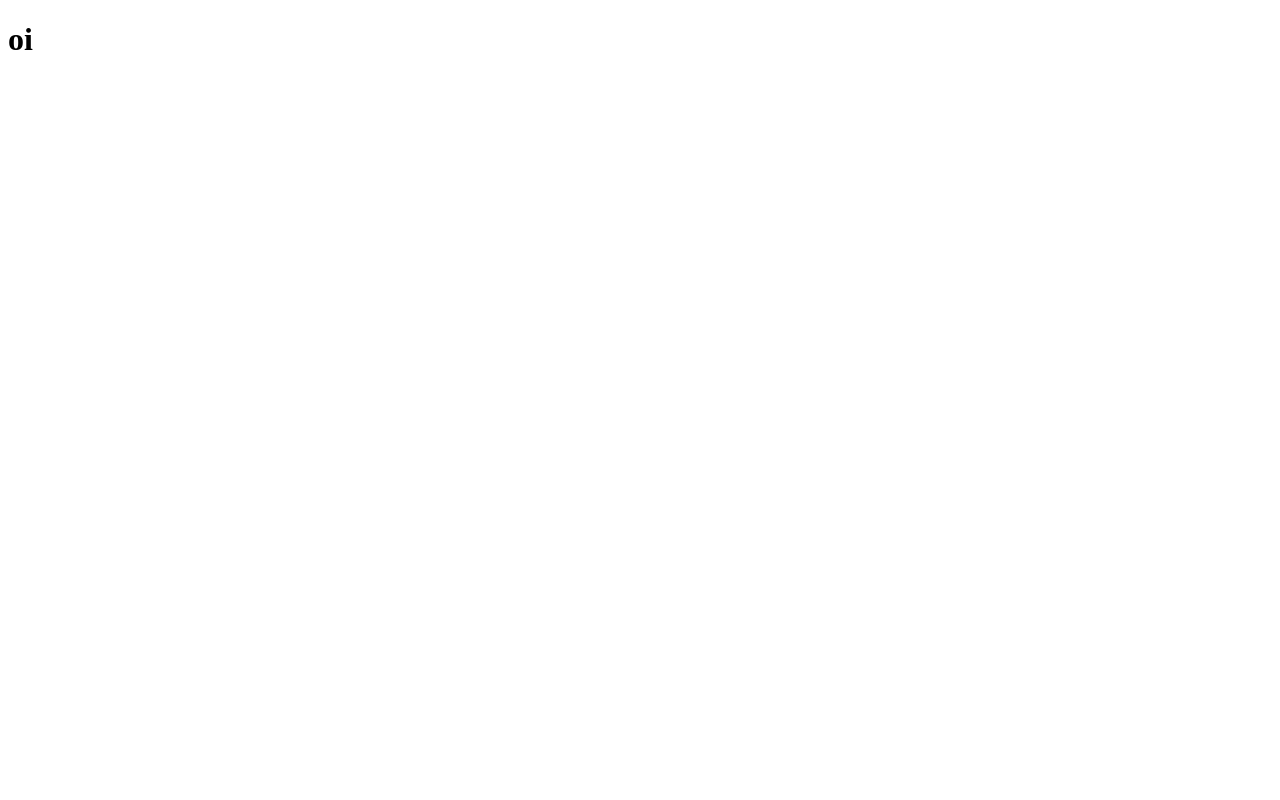
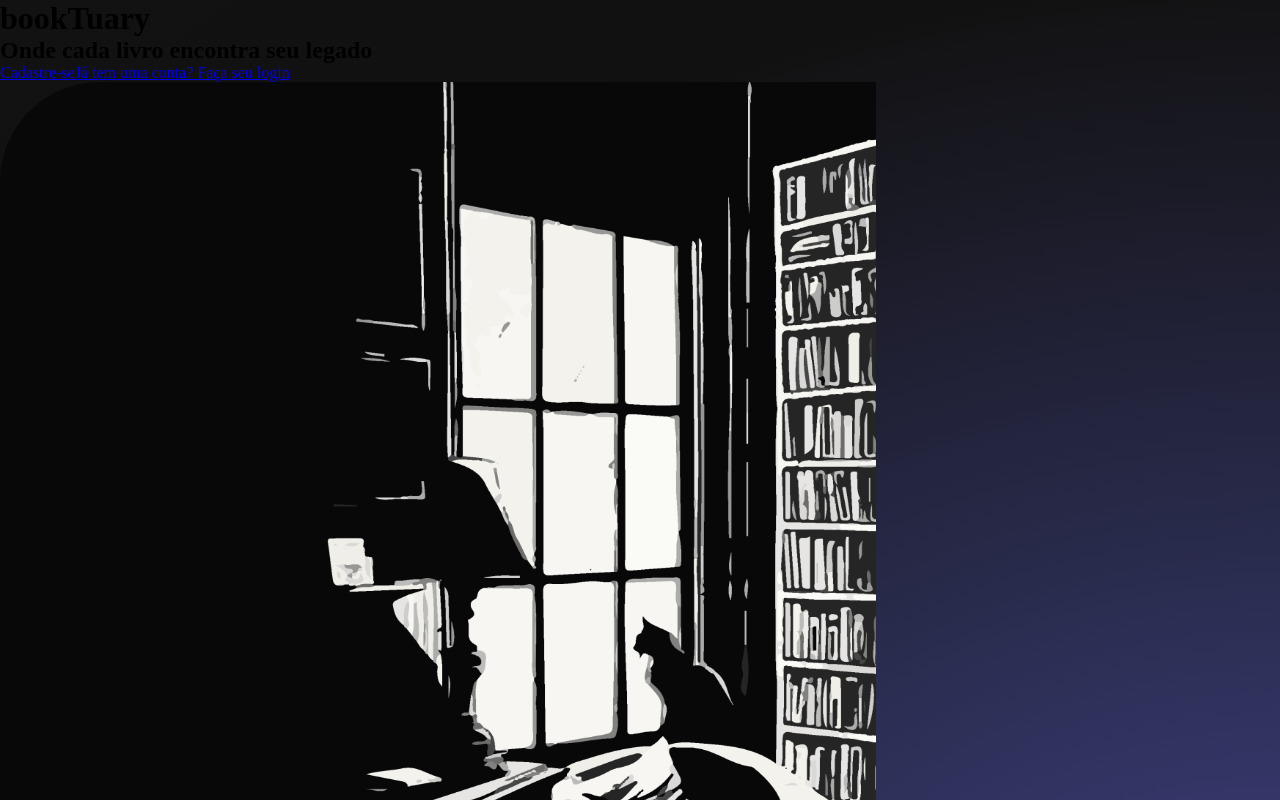
Before and after one commit to adrianeparo/Booktuary, a React (Vite) app: page / in a window 1280 px wide. Shown: the top 800 px of the page. Built offline with nearby package versions, Linux system fonts and the light colour scheme.

Commit message:
Rotas AppRoutes concluido, rotas organizadas

```diff
--- a/package.json
+++ b/package.json
@@ -11,7 +11,9 @@
   },
   "dependencies": {
     "react": "^18.3.1",
-    "react-dom": "^18.3.1"
+    "react-dom": "^18.3.1",
+    "react-router-dom": "^6.26.2",
+    "styled-components": "^6.1.13"
   },
   "devDependencies": {
     "@eslint/js": "^9.11.1",
--- /dev/null
+++ b/src/Pages/Cadastro/index.jsx
@@ -0,0 +1,11 @@
+function Cadastro(){
+    return(
+        <>
+        <div>
+            <h1>Cadastro</h1>
+        </div>
+        </>
+    )
+}
+
+export default Cadastro
--- a/src/Pages/Inicial/index.jsx
+++ b/src/Pages/Inicial/index.jsx
@@ -1,12 +1,32 @@
+
+import React from 'react';
+import { Link } from 'react-router-dom';
+import Gato from '../../assets/gato.svg'
 
 
-function App() {
+function Inicial() {
 
   return (
     <>
-     <h1>oi</h1>
+      <div className="home-container">
+        <header>
+          <h1 className="logo">bookTuary</h1>
+        </header>
+
+        <div className="content">
+          <div className="text-section">
+            <h2>Onde cada livro encontra seu legado</h2>
+            <Link to="/cadastro" className="btn-primary">Cadastre-se</Link>
+            <Link to="/login" className="btn-secondary">Já tem uma conta? Faça seu login</Link>
+          </div>
+
+          <div className="image-section">
+            <img src={Gato}/>
+          </div>
+        </div>
+      </div>
     </>
   )
 }
 
-export default App
+export default Inicial
--- /dev/null
+++ b/src/Pages/Login/index.jsx
@@ -0,0 +1,11 @@
+function Login () {
+    return(
+        <>
+        <div>
+            <h1>Login</h1>
+        </div>
+        </>
+    )
+}
+
+export default Login
--- a/src/globalstyles.js
+++ b/src/globalstyles.js
@@ -0,0 +1,19 @@
+import { createGlobalStyle } from "styled-components";
+
+const GlobalStyle = createGlobalStyle`
+  * {
+    margin: 0;
+    padding: 0;
+    box-sizing: border-box;
+  }
+
+  body {
+    min-height: 100vh;
+    width: 100vw;
+    background: radial-gradient(158.72% 142.06% at 100.9% 100%, #404588 0%, #404588 2.85%, #333666 22.73%, #121111 71.97%, #131213 100%);
+  }
+
+
+`;
+
+export default GlobalStyle;
--- a/src/main.jsx
+++ b/src/main.jsx
@@ -1,9 +1,16 @@
+import { BrowserRouter as Router } from 'react-router-dom';
 import { StrictMode } from 'react'
 import { createRoot } from 'react-dom/client'
-import Inicial from './Pages/Inicial/'
+import GlobalStyle from './globalstyles'
+import AppRoutes from './routes';
+
+
 
 createRoot(document.getElementById('root')).render(
   <StrictMode>
-    <Inicial />
+    <GlobalStyle/>
+    <Router>
+      <AppRoutes />
+    </Router>
   </StrictMode>,
 )
--- /dev/null
+++ b/src/routes/index.jsx
@@ -0,0 +1,17 @@
+import React from 'react';
+import { Routes, Route } from 'react-router-dom';
+import Inicial from '../pages/inicial';
+import Cadastro from '../Pages/Cadastro';
+import Login from '../Pages/Login';
+
+function AppRoutes (){
+    return(
+        <Routes>
+          <Route path="/" element={<Inicial />} />
+          <Route path="/cadastro" element={<Cadastro />} />
+          <Route path="/login" element={<Login />} />
+        </Routes>
+    )
+}
+
+export default AppRoutes
```
Also changed, not shown: src/Pages/Cadastro/style.js (added), src/Pages/Inicial/style.js (added), src/Pages/Login/style.js (added), src/assets/Gato.svg (added), 1 other file (tests, documents, lock files or other folders).
